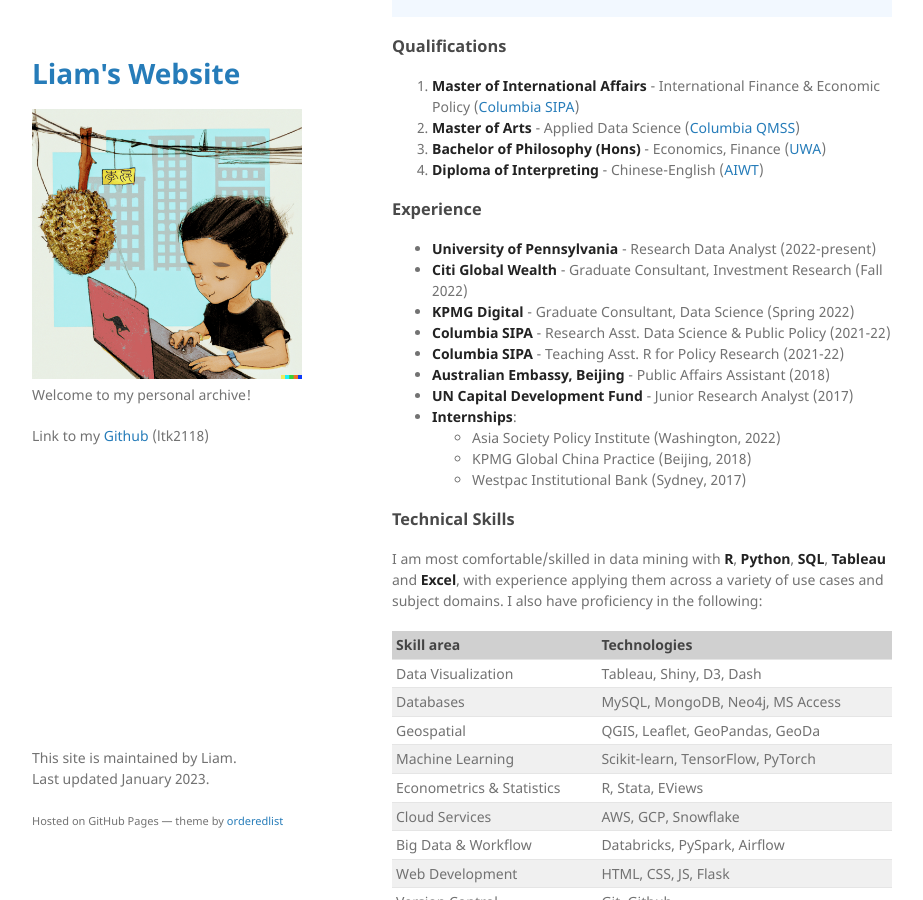
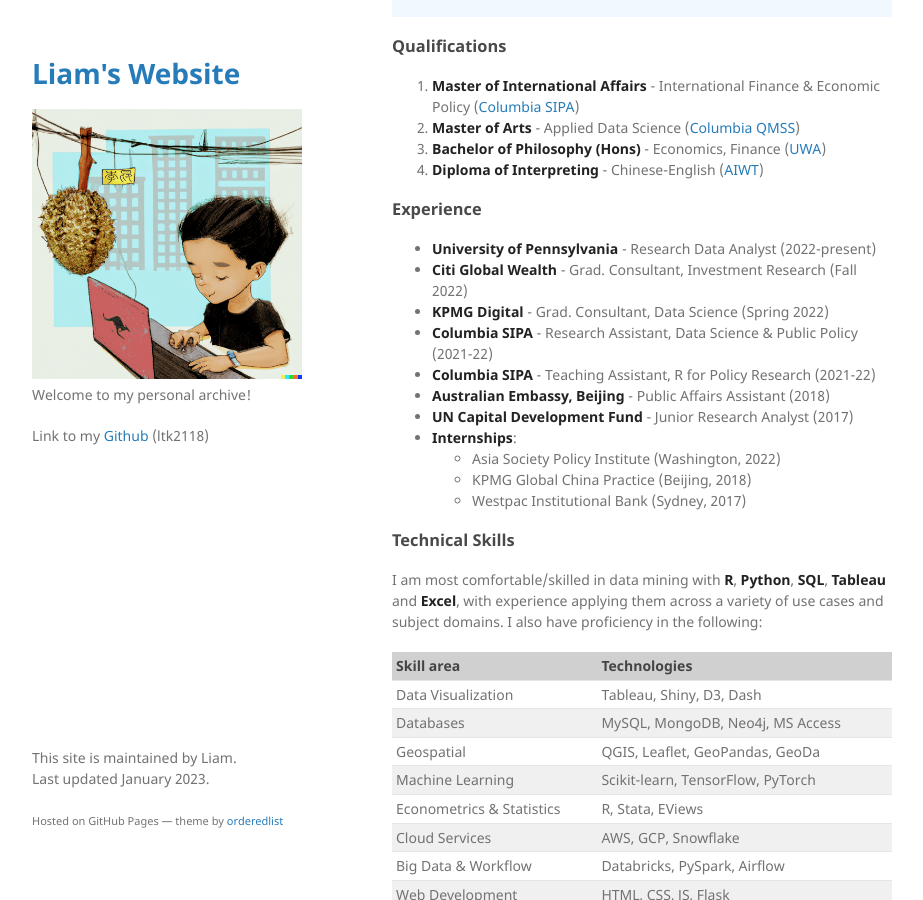
Before and after one commit to liamtk/liamtk.github.io, a Jekyll site: the page built from index.md, in a window 1280 px wide and 900 px high, scrolled down 589 px. Shown: the whole window, without its empty margins (178-1101 px from the left). Built offline with Jekyll 4.4.1, drawn with Linux system fonts in a browser that asks for light colours; our own code applies the rules of GitHub Pages for plain Markdown files.

Commit message:
update index.md with better layouts

```diff
--- a/index.md
+++ b/index.md
@@ -82,10 +82,10 @@
 ### Experience
 
 - **University of Pennsylvania** - Research Data Analyst (2022-present)
-- **Citi Global Wealth** - Graduate Consultant, Investment Research (Fall 2022)
-- **KPMG Digital** - Graduate Consultant, Data Science (Spring 2022)
-- **Columbia SIPA** - Research Asst. Data Science & Public Policy (2021-22)
-- **Columbia SIPA** - Teaching Asst. R for Policy Research (2021-22)
+- **Citi Global Wealth** - Grad. Consultant, Investment Research (Fall 2022)
+- **KPMG Digital** - Grad. Consultant, Data Science (Spring 2022)
+- **Columbia SIPA** - Research Assistant, Data Science & Public Policy (2021-22)
+- **Columbia SIPA** - Teaching Assistant, R for Policy Research (2021-22)
 - **Australian Embassy, Beijing** - Public Affairs Assistant (2018)
 - **UN Capital Development Fund** - Junior Research Analyst (2017)
 - **Internships**:
```
